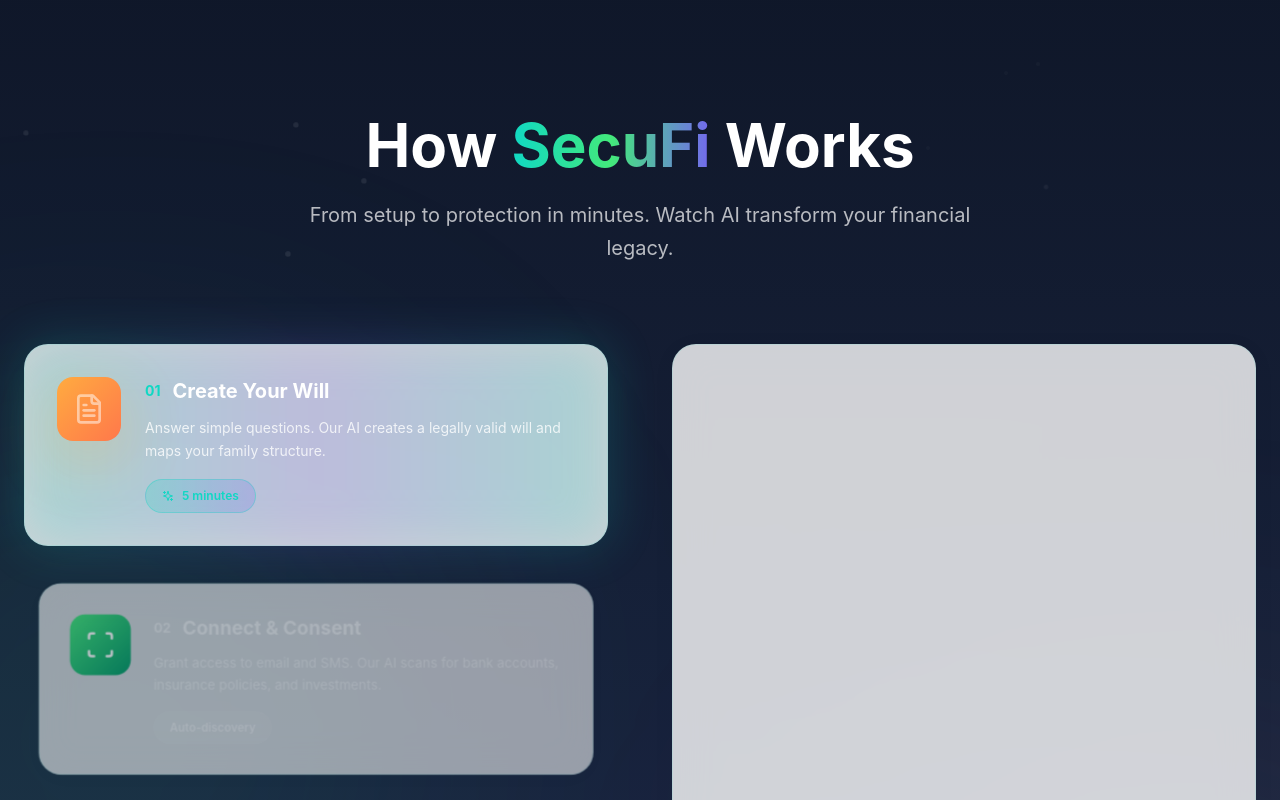
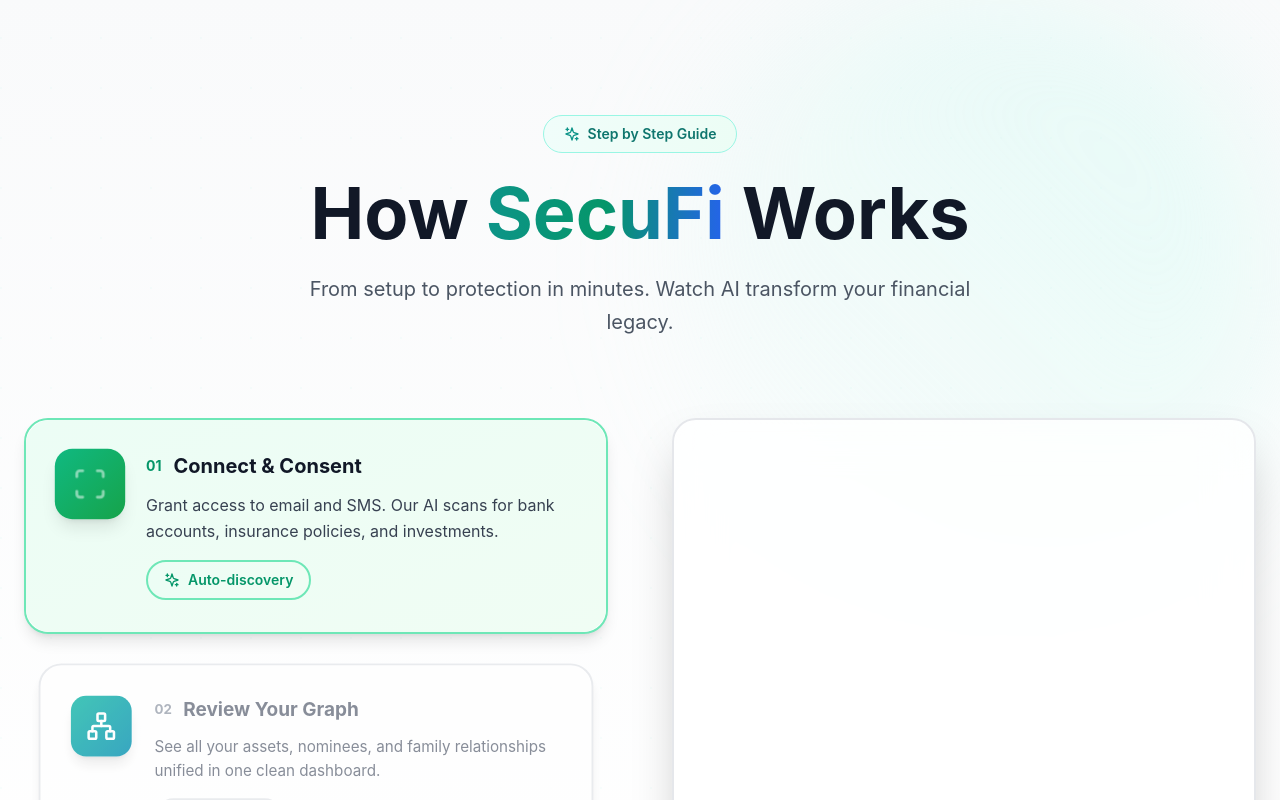
Before and after one commit to Zer-0ne/secufi_landing, a React (Vite) app: page / in a window 1280 px wide. Shown: the part 2540-3340 px from the top of the page. Built offline with nearby package versions, Linux system fonts and the light colour scheme.

Commit message:
Updated HowItWorks.tsx

```diff
--- a/src/components/HowItWorks.tsx
+++ b/src/components/HowItWorks.tsx
@@ -6,50 +6,58 @@ import {
   Scan,
   Network,
   CheckCircle,
-  Lock,
   FileText,
 } from "lucide-react";
 import { useNavigate } from "react-router-dom";
+
 const steps = [
   {
     number: "01",
+    title: "Connect & Consent",
+    description:
+      "Grant access to email and SMS. Our AI scans for bank accounts, insurance policies, and investments.",
+    highlight: "Auto-discovery",
+    icon: Scan,
+    color: "from-emerald-500 to-green-600",
+    bgColor: "from-emerald-50 to-green-50",
+    borderColor: "border-emerald-300",
+    iconColor: "text-emerald-600",
+  },
+  {
+    number: "02",
+    title: "Review Your Graph",
+    description:
+      "See all your assets, nominees, and family relationships unified in one clean dashboard.",
+    highlight: "Complete view",
+    icon: Network,
+    color: "from-teal-500 to-cyan-600",
+    bgColor: "from-teal-50 to-cyan-50",
+    borderColor: "border-teal-300",
+    iconColor: "text-teal-600",
+  },
+  {
+    number: "03",
+    title: "Fix & Optimize",
+    description:
+      "Get alerts for nominee gaps, KYC issues, or compliance problems. Fix them with guided playbooks.",
+    highlight: "Stay compliant",
+    icon: CheckCircle,
+    color: "from-blue-500 to-indigo-600",
+    bgColor: "from-blue-50 to-indigo-50",
+    borderColor: "border-blue-300",
+    iconColor: "text-blue-600",
+  },
+  {
+    number: "04",
     title: "Create Your Will",
     description:
       "Answer simple questions. Our AI creates a legally valid will and maps your family structure.",
     highlight: "5 minutes",
     icon: FileText,
-    color: "from-[#ffab40] to-[#ff784b]",
-    glowColor: "rgba(255, 171, 64, 0.3)",
-  },
-  {
-    number: "02",
-    title: "Connect & Consent",
-    description:
-      "Grant access to email and SMS. Our AI scans for bank accounts, insurance policies, and investments.",
-    highlight: "Auto-discovery",
-    icon: Scan,
-    color: "from-[#43e97b] to-[#009966]",
-    glowColor: "rgba(67, 233, 123, 0.3)",
-  },
-  {
-    number: "03",
-    title: "Review Your Graph",
-    description:
-      "See all your assets, nominees, and family relationships unified in one clean dashboard.",
-    highlight: "Complete view",
-    icon: Network,
-    color: "from-[#10d8c4] to-[#7467ef]",
-    glowColor: "rgba(16, 216, 196, 0.3)",
-  },
-  {
-    number: "04",
-    title: "Fix & Optimize",
-    description:
-      "Get alerts for nominee gaps, KYC issues, or compliance problems. Fix them with guided playbooks.",
-    highlight: "Stay compliant",
-    icon: CheckCircle,
-    color: "from-[#7467ef] to-[#3b82f6]",
-    glowColor: "rgba(116, 103, 239, 0.3)",
+    color: "from-orange-500 to-amber-600",
+    bgColor: "from-orange-50 to-amber-50",
+    borderColor: "border-orange-300",
+    iconColor: "text-orange-600",
   },
   {
     number: "05",
@@ -58,8 +66,10 @@ const steps = [
       "Access your Tax Pack, Claims Kit, and succession documents anytime. Share with advisors securely.",
     highlight: "Always ready",
     icon: Shield,
-    color: "from-[#3b82f6] to-[#10d8c4]",
-    glowColor: "rgba(59, 130, 246, 0.3)",
+    color: "from-cyan-500 to-blue-600",
+    bgColor: "from-cyan-50 to-blue-50",
+    borderColor: "border-cyan-300",
+    iconColor: "text-cyan-600",
   },
 ];
 
@@ -93,33 +103,16 @@ const HowItWorks = () => {
   }, []);
 
   const VisualDisplay = ({ step }: { step: number }) => {
+    const currentStep = steps[step];
+
     switch (step) {
       case 0:
-        return (
-          <div className="w-full h-full flex flex-col items-center justify-center animate-fadeIn">
-            <div className="space-y-4 w-full max-w-sm mb-8">
-              {[...Array(3)].map((_, i) => (
-                <div
-                  key={i}
-                  className="h-16 bg-gradient-to-r from-[#ffab40]/20 to-[#ff784b]/20 rounded-2xl border border-[#ffab40]/30 backdrop-blur-sm animate-slideInRight"
-                  style={{ animationDelay: `${i * 0.15}s` }}
-                />
-              ))}
-            </div>
-            <div className="inline-flex items-center gap-2 px-6 py-3 bg-gradient-to-r from-[#ffab40] to-[#ff784b] rounded-full text-white font-semibold shadow-lg">
-              <FileText className="w-5 h-5" />
-              Creating Will...
-            </div>
-          </div>
-        );
-
-      case 1:
         return (
           <div className="w-full h-full flex flex-col items-center justify-center animate-fadeIn">
             <div className="relative mb-8">
               <div className="absolute inset-0 flex items-center justify-center">
                 <div
-                  className="w-40 h-40 border-4 border-[#43e97b]/30 border-t-[#43e97b] rounded-full animate-spin"
+                  className="w-40 h-40 border-4 border-emerald-300 border-t-emerald-500 rounded-full animate-spin"
                   style={{ animationDuration: "2s" }}
                 />
               </div>
@@ -127,20 +120,20 @@ const HowItWorks = () => {
                 {[...Array(9)].map((_, i) => (
                   <div
                     key={i}
-                    className="w-16 h-16 bg-gradient-to-br from-[#43e97b]/30 to-[#009966]/30 rounded-xl border border-[#43e97b]/40 backdrop-blur-sm animate-pulse"
+                    className="w-16 h-16 bg-gradient-to-br from-emerald-100 to-green-100 rounded-xl border-2 border-emerald-200 animate-pulse shadow-sm"
                     style={{ animationDelay: `${i * 0.1}s` }}
                   />
                 ))}
               </div>
             </div>
-            <div className="inline-flex items-center gap-2 px-6 py-3 bg-gradient-to-r from-[#43e97b] to-[#009966] rounded-full text-white font-semibold shadow-lg">
+            <div className="inline-flex items-center gap-2 px-6 py-3 bg-gradient-to-r from-emerald-500 to-green-600 rounded-2xl text-white font-semibold shadow-lg">
               <Scan className="w-5 h-5 animate-pulse" />
               Scanning Assets...
             </div>
           </div>
         );
 
-      case 2:
+      case 1:
         return (
           <div className="w-full h-full flex flex-col items-center justify-center animate-fadeIn">
             <svg className="w-full h-80 max-w-lg mb-8" viewBox="0 0 400 400">
@@ -165,7 +158,7 @@ const HowItWorks = () => {
                       x2={x}
                       y2={y}
                       stroke="url(#lineGradient)"
-                      strokeWidth="2"
+                      strokeWidth="3"
                       strokeDasharray="5,5"
                       className="animate-dash"
                     />
@@ -189,8 +182,8 @@ const HowItWorks = () => {
                   x2="100%"
                   y2="100%"
                 >
-                  <stop offset="0%" stopColor="#10d8c4" />
-                  <stop offset="100%" stopColor="#7467ef" />
+                  <stop offset="0%" stopColor="#14b8a6" />
+                  <stop offset="100%" stopColor="#0891b2" />
                 </linearGradient>
                 <linearGradient
                   id="nodeGradient"
@@ -199,8 +192,8 @@ const HowItWorks = () => {
                   x2="100%"
                   y2="100%"
                 >
-                  <stop offset="0%" stopColor="#10d8c4" />
-                  <stop offset="100%" stopColor="#3b82f6" />
+                  <stop offset="0%" stopColor="#14b8a6" />
+                  <stop offset="100%" stopColor="#06b6d4" />
                 </linearGradient>
                 <linearGradient
                   id="lineGradient"
@@ -209,19 +202,19 @@ const HowItWorks = () => {
                   x2="100%"
                   y2="0%"
                 >
-                  <stop offset="0%" stopColor="#10d8c4" stopOpacity="0.5" />
-                  <stop offset="100%" stopColor="#7467ef" stopOpacity="0.5" />
+                  <stop offset="0%" stopColor="#14b8a6" stopOpacity="0.6" />
+                  <stop offset="100%" stopColor="#0891b2" stopOpacity="0.6" />
                 </linearGradient>
               </defs>
             </svg>
-            <div className="inline-flex items-center gap-2 px-6 py-3 bg-gradient-to-r from-[#10d8c4] to-[#7467ef] rounded-full text-white font-semibold shadow-lg">
+            <div className="inline-flex items-center gap-2 px-6 py-3 bg-gradient-to-r from-teal-500 to-cyan-600 rounded-2xl text-white font-semibold shadow-lg">
               <Network className="w-5 h-5" />
               Building Graph...
             </div>
           </div>
         );
 
-      case 3:
+      case 2:
         return (
           <div className="w-full h-full flex flex-col items-center justify-center animate-fadeIn">
             <div className="space-y-4 w-full max-w-md mb-8">
@@ -232,24 +225,43 @@ const HowItWorks = () => {
               ].map((item, i) => (
                 <div
                   key={i}
-                  className="flex items-center justify-between p-6 bg-white/5 backdrop-blur-sm rounded-2xl border border-[#7467ef]/30 animate-slideInRight"
+                  className="flex items-center justify-between p-6 bg-white rounded-2xl border-2 border-blue-200 shadow-sm animate-slideInRight"
                   style={{ animationDelay: `${i * 0.15}s` }}
                 >
-                  <span className="text-white/90 font-medium">
+                  <span className="text-gray-800 font-semibold">
                     {item.label}
                   </span>
                   <div className="flex items-center gap-2">
-                    <CheckCircle className="w-5 h-5 text-[#43e97b]" />
-                    <span className="px-4 py-2 bg-gradient-to-r from-[#43e97b] to-[#009966] rounded-full text-white text-sm font-semibold">
+                    <CheckCircle className="w-5 h-5 text-emerald-500" />
+                    <span className="px-4 py-2 bg-gradient-to-r from-emerald-500 to-green-600 rounded-full text-white text-sm font-semibold shadow-sm">
                       {item.status}
                     </span>
                   </div>
                 </div>
               ))}
             </div>
-            <div className="inline-flex items-center gap-2 px-6 py-3 bg-gradient-to-r from-[#7467ef] to-[#3b82f6] rounded-full text-white font-semibold shadow-lg">
+            <div className="inline-flex items-center gap-2 px-6 py-3 bg-gradient-to-r from-blue-500 to-indigo-600 rounded-2xl text-white font-semibold shadow-lg">
               <CheckCircle className="w-5 h-5" />
               All Systems Go!
+            </div>
+          </div>
+        );
+
+      case 3:
+        return (
+          <div className="w-full h-full flex flex-col items-center justify-center animate-fadeIn">
+            <div className="space-y-4 w-full max-w-sm mb-8">
+              {[...Array(3)].map((_, i) => (
+                <div
+                  key={i}
+                  className="h-16 bg-gradient-to-r from-orange-100 to-amber-100 rounded-2xl border-2 border-orange-200 shadow-sm animate-slideInRight"
+                  style={{ animationDelay: `${i * 0.15}s` }}
+                />
+              ))}
+            </div>
+            <div className="inline-flex items-center gap-2 px-6 py-3 bg-gradient-to-r from-orange-500 to-amber-600 rounded-2xl text-white font-semibold shadow-lg">
+              <FileText className="w-5 h-5" />
+              Creating Will...
             </div>
           </div>
         );
@@ -259,11 +271,11 @@ const HowItWorks = () => {
           <div className="w-full h-full flex flex-col items-center justify-center animate-fadeIn">
             <div className="relative mb-8">
               <div className="absolute inset-0 flex items-center justify-center">
-                <div className="w-64 h-64 rounded-full bg-gradient-to-r from-[#3b82f6]/20 to-[#10d8c4]/20 blur-2xl animate-pulse" />
+                <div className="w-64 h-64 rounded-full bg-gradient-to-r from-cyan-200 to-blue-200 blur-2xl animate-pulse" />
               </div>
               <div className="relative flex items-center justify-center h-48">
-                <div className="w-32 h-32 rounded-full bg-gradient-to-br from-[#3b82f6] to-[#10d8c4] flex items-center justify-center shadow-2xl animate-bounce">
-                  <Lock className="w-16 h-16 text-white" />
+                <div className="w-32 h-32 rounded-full bg-gradient-to-br from-cyan-500 to-blue-600 flex items-center justify-center shadow-2xl animate-bounce">
+                  <Shield className="w-16 h-16 text-white" />
                 </div>
               </div>
             </div>
@@ -271,16 +283,16 @@ const HowItWorks = () => {
               {["Tax Pack", "Claims Kit", "Documents"].map((item, i) => (
                 <div
                   key={i}
-                  className="p-4 bg-gradient-to-br from-[#3b82f6]/20 to-[#10d8c4]/20 rounded-xl border border-[#3b82f6]/30 backdrop-blur-sm text-center animate-fadeIn"
+                  className="p-4 bg-gradient-to-br from-cyan-100 to-blue-100 rounded-xl border-2 border-cyan-200 shadow-sm text-center animate-fadeIn"
                   style={{ animationDelay: `${i * 0.15}s` }}
                 >
-                  <div className="text-sm text-white/80 font-medium">
+                  <div className="text-sm text-gray-700 font-semibold">
                     {item}
                   </div>
                 </div>
               ))}
             </div>
-            <div className="inline-flex items-center gap-2 px-6 py-3 bg-gradient-to-r from-[#3b82f6] to-[#10d8c4] rounded-full text-white font-semibold shadow-lg">
+            <div className="inline-flex items-center gap-2 px-6 py-3 bg-gradient-to-r from-cyan-500 to-blue-600 rounded-2xl text-white font-semibold shadow-lg">
               <Shield className="w-5 h-5" />
               Protected & Ready
             </div>
@@ -293,44 +305,42 @@ const HowItWorks = () => {
   };
 
   return (
-    <section className="relative py-32 px-6 bg-gradient-to-b from-[#0f1729] via-[#1a2540] to-[#0f1729] overflow-hidden">
-      <div className="absolute inset-0 opacity-10">
-        {[...Array(30)].map((_, i) => (
-          <div
-            key={i}
-            className="absolute w-1 h-1 bg-white rounded-full"
-            style={{
-              left: `${Math.random() * 100}%`,
-              top: `${Math.random() * 100}%`,
-              animation: `twinkle ${
-                3 + Math.random() * 4
-              }s ease-in-out infinite`,
-              animationDelay: `${Math.random() * 2}s`,
-            }}
-          />
-        ))}
+    <section className="relative py-32 px-6 bg-gradient-to-b from-gray-50 via-white to-gray-50 overflow-hidden">
+      <div className="absolute inset-0 opacity-[0.03]">
+        <div
+          className="absolute inset-0"
+          style={{
+            backgroundImage: `radial-gradient(circle at 1px 1px, rgb(16, 216, 196) 1px, transparent 0)`,
+            backgroundSize: "50px 50px",
+          }}
+        />
       </div>
 
-      <div className="absolute top-1/4 -left-48 w-[600px] h-[600px] bg-gradient-to-r from-[#43e97b]/10 to-[#10d8c4]/10 rounded-full blur-[150px]" />
-      <div className="absolute bottom-1/4 -right-48 w-[600px] h-[600px] bg-gradient-to-r from-[#7467ef]/10 to-[#ffab40]/10 rounded-full blur-[150px]" />
+      <div className="absolute top-0 right-0 w-[600px] h-[600px] bg-gradient-to-bl from-teal-100/50 to-transparent rounded-full blur-3xl" />
+      <div className="absolute bottom-0 left-0 w-[600px] h-[600px] bg-gradient-to-tr from-blue-100/50 to-transparent rounded-full blur-3xl" />
 
       <div className="relative max-w-7xl mx-auto">
         <div className="text-center mb-20">
-          <h2 className="text-4xl md:text-5xl lg:text-6xl font-bold mb-6">
-            <span className="text-white">How </span>
-            <span className="bg-gradient-to-r from-[#10d8c4] via-[#43e97b] to-[#7467ef] bg-clip-text text-transparent">
+          <div className="inline-flex items-center gap-2 px-5 py-2 bg-gradient-to-r from-teal-50 to-emerald-50 border border-teal-200 rounded-full mb-6">
+            <Sparkles className="w-4 h-4 text-teal-600" />
+            <span className="text-sm font-semibold text-teal-700">Step by Step Guide</span>
+          </div>
+
+          <h2 className="text-5xl md:text-6xl lg:text-7xl font-bold mb-6">
+            <span className="text-gray-900">How </span>
+            <span className="bg-gradient-to-r from-teal-600 via-emerald-600 to-blue-600 bg-clip-text text-transparent">
               SecuFi
             </span>
-            <span className="text-white"> Works</span>
+            <span className="text-gray-900"> Works</span>
           </h2>
-          <p className="text-xl text-white/70 max-w-2xl mx-auto leading-relaxed">
+          <p className="text-xl text-gray-600 max-w-2xl mx-auto leading-relaxed">
             From setup to protection in minutes. Watch AI transform your
             financial legacy.
           </p>
         </div>
 
         <div className="grid lg:grid-cols-2 gap-16 items-start">
-          <div className="space-y-8">
+          <div className="space-y-6">
             {steps.map((step, index) => {
               const isActive = activeStep === index;
               const isPassed = activeStep > index;
@@ -342,20 +352,17 @@ const HowItWorks = () => {
                   className="scroll-mt-32"
                 >
                   <div
-                    className={`relative glass-card rounded-3xl p-8 border transition-all duration-500 ${
+                    className={`relative bg-white rounded-3xl p-8 border-2 transition-all duration-500 shadow-lg ${
                       isActive
-                        ? "border-white/30 shadow-2xl scale-100"
-                        : "border-white/10 scale-95 opacity-70"
+                        ? `${step.borderColor} shadow-2xl scale-100`
+                        : "border-gray-200 scale-95 opacity-80"
                     }`}
                   >
-                    <div className="flex items-start gap-6">
+                    <div className={`absolute inset-0 bg-gradient-to-br ${step.bgColor} rounded-3xl opacity-0 transition-opacity duration-500 ${isActive ? 'opacity-100' : ''}`} />
+
+                    <div className="relative flex items-start gap-6">
                       <div
-                        className={`w-16 h-16 rounded-2xl bg-gradient-to-br ${step.color} p-4 flex-shrink-0 transition-all duration-500`}
-                        style={{
-                          boxShadow: isActive
-                            ? `0 20px 60px ${step.glowColor}`
-                            : "none",
-                        }}
+                        className={`w-16 h-16 rounded-2xl bg-gradient-to-br ${step.color} p-4 flex-shrink-0 transition-all duration-500 shadow-lg ${isActive ? 'scale-110' : ''}`}
                       >
                         <step.icon
                           className={`w-full h-full text-white ${
@@ -368,14 +375,14 @@ const HowItWorks = () => {
                         <div className="flex items-center gap-3 mb-3">
                           <span
                             className={`text-sm font-bold transition-colors duration-500 ${
-                              isActive ? "text-[#10d8c4]" : "text-white/50"
+                              isActive ? step.iconColor : "text-gray-400"
                             }`}
                           >
                             {step.number}
                           </span>
                           <h3
                             className={`text-xl font-bold transition-colors duration-500 ${
-                              isActive ? "text-white" : "text-white/60"
+                              isActive ? "text-gray-900" : "text-gray-500"
                             }`}
                           >
                             {step.title}
@@ -383,54 +390,54 @@ const HowItWorks = () => {
                         </div>
 
                         <p
-                          className={`text-sm leading-relaxed mb-4 transition-colors duration-500 ${
-                            isActive ? "text-white/80" : "text-white/50"
+                          className={`text-base leading-relaxed mb-4 transition-colors duration-500 ${
+                            isActive ? "text-gray-700" : "text-gray-500"
                           }`}
                         >
                           {step.description}
                         </p>
 
                         <span
-                          className={`inline-flex items-center gap-2 px-4 py-2 rounded-full text-xs font-semibold transition-all duration-500 ${
+                          className={`inline-flex items-center gap-2 px-4 py-2 rounded-full text-sm font-semibold transition-all duration-500 ${
                             isActive
-                              ? "bg-gradient-to-r from-[#10d8c4]/20 to-[#7467ef]/20 text-[#10d8c4] border border-[#10d8c4]/30"
-                              : "bg-white/5 text-white/50 border border-white/10"
+                              ? `bg-gradient-to-r ${step.bgColor} ${step.iconColor} border-2 ${step.borderColor}`
+                              : "bg-gray-100 text-gray-500 border-2 border-gray-200"
                           }`}
                         >
-                          {isActive && <Sparkles className="w-3 h-3" />}
+                          {isActive && <Sparkles className="w-4 h-4" />}
                           {step.highlight}
                         </span>
                       </div>
 
                       {isPassed && (
-                        <div className="w-8 h-8 rounded-full bg-gradient-to-br from-[#43e97b] to-[#009966] flex items-center justify-center flex-shrink-0 animate-fadeIn">
-                          <CheckCircle className="w-5 h-5 text-white" />
+                        <div className="w-10 h-10 rounded-full bg-gradient-to-br from-emerald-500 to-green-600 flex items-center justify-center flex-shrink-0 animate-fadeIn shadow-lg">
+                          <CheckCircle className="w-6 h-6 text-white" />
                         </div>
                       )}
                     </div>
-
-                    {isActive && (
-                      <div className="absolute -inset-0.5 bg-gradient-to-r from-[#10d8c4] via-[#7467ef] to-[#10d8c4] rounded-3xl opacity-20 blur-xl -z-10" />
-                    )}
                   </div>
                 </div>
               );
             })}
 
             <div className="mt-8">
-              <div className="h-2 bg-white/10 rounded-full overflow-hidden">
+              <div className="h-3 bg-gray-200 rounded-full overflow-hidden shadow-inner">
                 <div
-                  className="h-full bg-gradient-to-r from-[#10d8c4] via-[#43e97b] to-[#7467ef] transition-all duration-500 rounded-full"
+                  className="h-full bg-gradient-to-r from-teal-500 via-emerald-500 to-blue-500 transition-all duration-500 rounded-full shadow-lg"
                   style={{
                     width: `${((activeStep + 1) / steps.length) * 100}%`,
                   }}
                 />
               </div>
+              <div className="mt-3 flex items-center justify-between text-sm font-semibold text-gray-600">
+                <span>Getting Started</span>
+                <span>{Math.min(((activeStep + 1) / steps.length) * 100, 100).toFixed(0)}% Complete</span>
+              </div>
             </div>
           </div>
 
           <div className="hidden lg:block sticky top-32">
-            <div className="glass-card rounded-3xl p-12 border border-white/20 min-h-[600px] flex items-center justify-center">
+            <div className="bg-white/80 backdrop-blur-xl rounded-3xl p-12 border-2 border-gray-200 shadow-2xl min-h-[600px] flex items-center justify-center">
               <VisualDisplay step={activeStep} />
             </div>
           </div>
@@ -439,7 +446,7 @@ const HowItWorks = () => {
         <div className="text-center mt-20">
           <a
             href="https://secufi-client.vercel.app/login"
-            className="group px-10 py-5 bg-gradient-to-r from-[#43e97b] to-[#009966] rounded-full font-semibold text-lg text-white transition-all duration-300 transform hover:scale-105 shadow-xl inline-flex items-center gap-3"
+            className="group px-10 py-5 bg-gradient-to-r from-teal-500 to-emerald-500 rounded-2xl font-semibold text-lg text-white transition-all duration-300 transform hover:scale-105 shadow-xl hover:shadow-2xl inline-flex items-center gap-3"
           >
             Get Started Now
             <ArrowRight className="w-5 h-5 group-hover:translate-x-2 transition-transform" />
@@ -448,11 +455,6 @@ const HowItWorks = () => {
       </div>
 
       <style>{`
-        @keyframes twinkle {
-          0%, 100% { opacity: 0.2; transform: scale(1); }
-          50% { opacity: 1; transform: scale(1.5); }
-        }
-
         @keyframes fadeIn {
           from { opacity: 0; transform: scale(0.9); }
           to { opacity: 1; transform: scale(1); }
```
